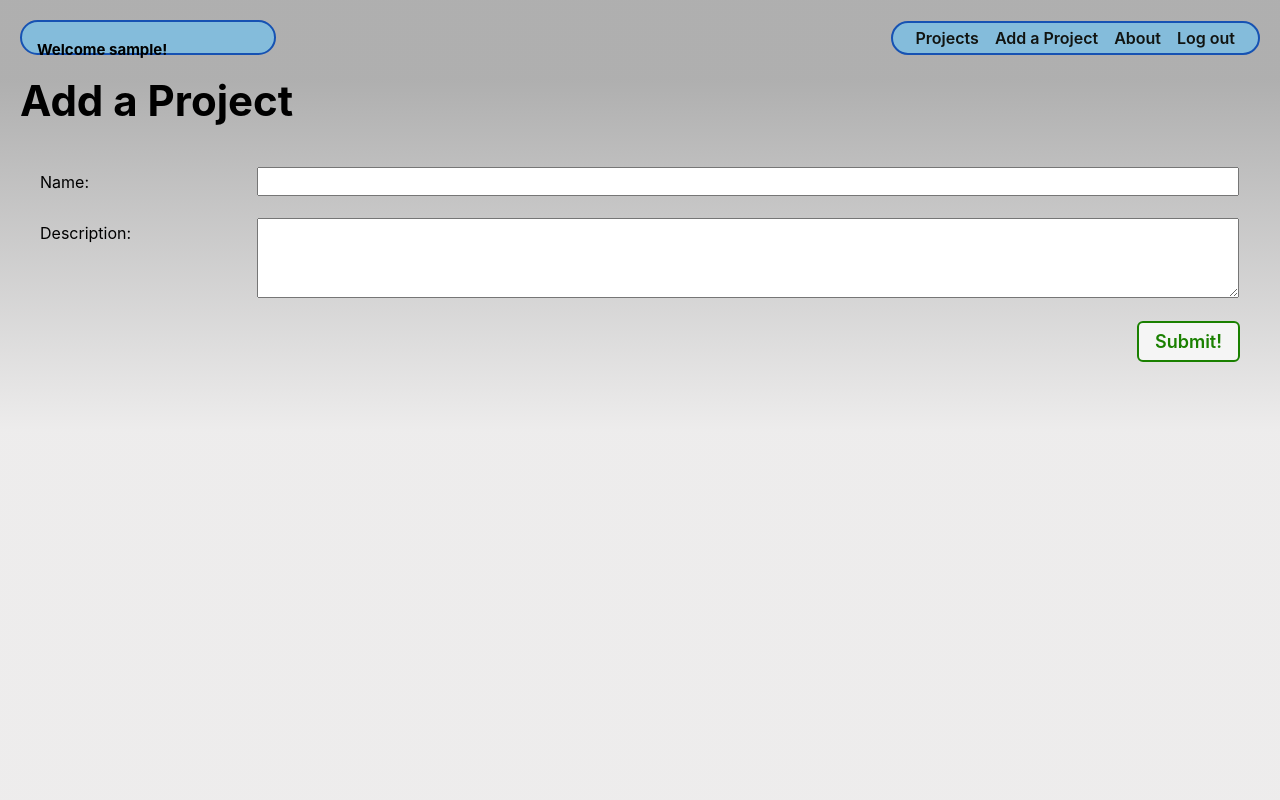
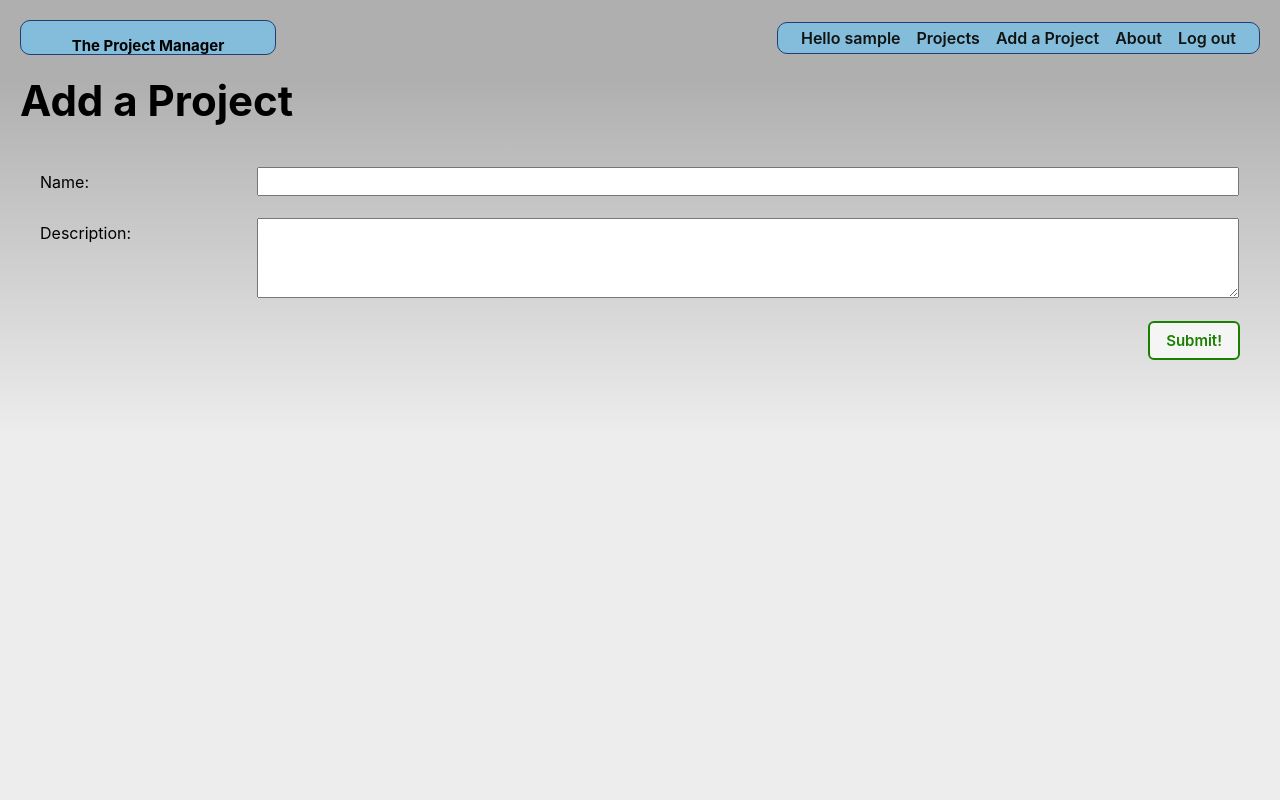
Before and after one commit to JGore99/The-Project-Manager, a Django app: page /projects/create/ in a window 1280 px wide. Run offline with Django 4.2, Linux system fonts and the light colour scheme; the visitor is signed in with stand-in values (Sample User, id 1).

```diff
--- a/main_app/static/css/base.css
+++ b/main_app/static/css/base.css
@@ -32,7 +32,7 @@ body {
   --card-gradient: linear-gradient(180deg, rgba(110, 110, 110, 0.523) 0%, rgba(216,214,214,0.4556197478991597) 54%);
   --nav-bg: rgba(104, 197, 248, .7);
   --nav-bg-ff: rgba(104, 197, 248, .9);
-  --borders: rgb(22, 82, 179) solid 2px;
+  --borders: rgb(31, 63, 116) solid 1px;
   --text-color: rgb(17, 20, 17);
   --link-hover-color: rgb(27, 48, 102);
   --button-bg: rgb(245, 245, 245);
@@ -47,7 +47,8 @@ body {
   --font-xl: 2.4rem;
   --font-l: 1.8rem;
   --font-reg: 1.6rem;
-  --font-sm: 1.5rem;
+  --font-m: 1.5rem;
+  --font-sm: 1.4rem;
   --card-border-radius: 6px;
 }
 
@@ -93,7 +94,7 @@ nav li {
   padding: 5px 8px;
 }
 
-.header-logo-container {
+.header-title-container {
   margin: auto;
   padding: 10px 20px 0;
   max-width: 500px;
@@ -106,7 +107,7 @@ nav li {
 }
 
 .btn {
-  font-size: var(--font-l);
+  font-size: var(--font-m);
   padding: 8px 16px;
   border-radius: 6px;
   border-width: 2px;
@@ -148,15 +149,6 @@ nav li {
   margin: 0;
 }
 
-.page-header img {
-  height: 40px;
-  margin-left:15px;
-}
-
-.page-header img:first-of-type {
-  margin-left: 20px;
-}
-
 @media only screen and (min-width: 768px) {
   header {
     position: sticky;
@@ -172,13 +164,13 @@ nav li {
   }
 
   nav,
-  .header-logo-container {
+  .header-title-container {
     margin: 10px 0;
     padding: 0 15px;
   }
 
   /* visual fix to help align logo */
-  .header-logo-container {
+  .header-title-container {
     padding-top: 3px;
   }
 
@@ -233,22 +225,24 @@ nav li {
   }
 
   nav,
-  .header-logo-container {
+  .header-title-container {
     margin: 0;
     background: var(--nav-bg-ff);
     border: var(--borders);
-    border-radius: 18px;
+    border-radius: 10px;
   }
 
   nav {
     margin-left: auto;
   }
 
-  .header-logo-container {
+  .header-title-container {
     /* visual fix to help align logo */
-    padding-top: 6px;
+    /* padding-top: 6px; */
     width: 256px;
     height: 35px;
+    /* line-height: 35px; */
+    text-align: center;
   }
 
   @supports (-webkit-backdrop-filter: none) or (backdrop-filter: none) {
@@ -258,7 +252,7 @@ nav li {
     }
 
     nav,
-    .header-logo-container {
+    .header-title-container {
       background: rgba(104, 197, 248, .6);
       -webkit-backdrop-filter: blur(3px);
       backdrop-filter: blur(3px);
--- a/main_app/templates/base.html
+++ b/main_app/templates/base.html
@@ -17,12 +17,13 @@
 </head>
 <body>
   <header>
-    <div class="header-logo-container">
-      <h2>Welcome {{ user.username }}!</h2>
+    <div class="header-title-container">
+      <h2>The Project Manager</h2>
     </div>
     <nav>
       <ul>
         {% if user.is_authenticated %}
+          <li><a href="/">Hello {{ user.username }}</a></li>
           <li><a href="/projects">Projects</a></li>
           <li><a href="{% url 'projects_create' %}">Add a Project</a></li>
           <li><a href="/about">About</a></li>
--- a/main_app/urls.py
+++ b/main_app/urls.py
@@ -10,5 +10,6 @@ urlpatterns = [
   path('projects/<int:pk>/update/', views.ProjectUpdate.as_view(), name='projects_update'),
   path('projects/<int:pk>/delete/', views.ProjectDelete.as_view(), name='projects_delete'),
   path('projects/<int:project_id>/add_task/', views.add_task, name='add_task'),
+  # path('projects/<int:project_id>/update_task/', views.update_task, name='update_task'),
   path('accounts/signup/', views.signup, name='signup'),
 ]
--- a/main_app/views.py
+++ b/main_app/views.py
@@ -5,7 +5,7 @@ from django.contrib.auth import login
 from django.contrib.auth.forms import UserCreationForm
 from django.contrib.auth.decorators import login_required
 from django.contrib.auth.mixins import LoginRequiredMixin
-from .models import Project
+from .models import Project, Task
 from .forms import TaskForm
 
 
@@ -35,21 +35,24 @@ def add_task(request, project_id):
     new_task.save()
   return redirect('projects_detail', project_id=project_id)
 
+# I know this is wrong. THis is me trying to fumble through it.
+# def update_task(request, task_id):
+#   model = Task(request.POST)
+#   fields = ['details', 'priority']
+
 class ProjectCreate(LoginRequiredMixin, CreateView):
   model = Project
   fields = ['name', 'description']
-  # success_url = '/projects/'
 
   def form_valid(self, form):
     form.instance.user = self.request.user
     return super().form_valid(form)
 
-class ProjectUpdate(UpdateView):
+class ProjectUpdate(LoginRequiredMixin, UpdateView):
   model = Project
   fields = ['name', 'description']
-  # success_url = '/projects/'
 
-class ProjectDelete(DeleteView):
+class ProjectDelete(LoginRequiredMixin, DeleteView):
   model = Project
   success_url = '/projects/'
 
```
